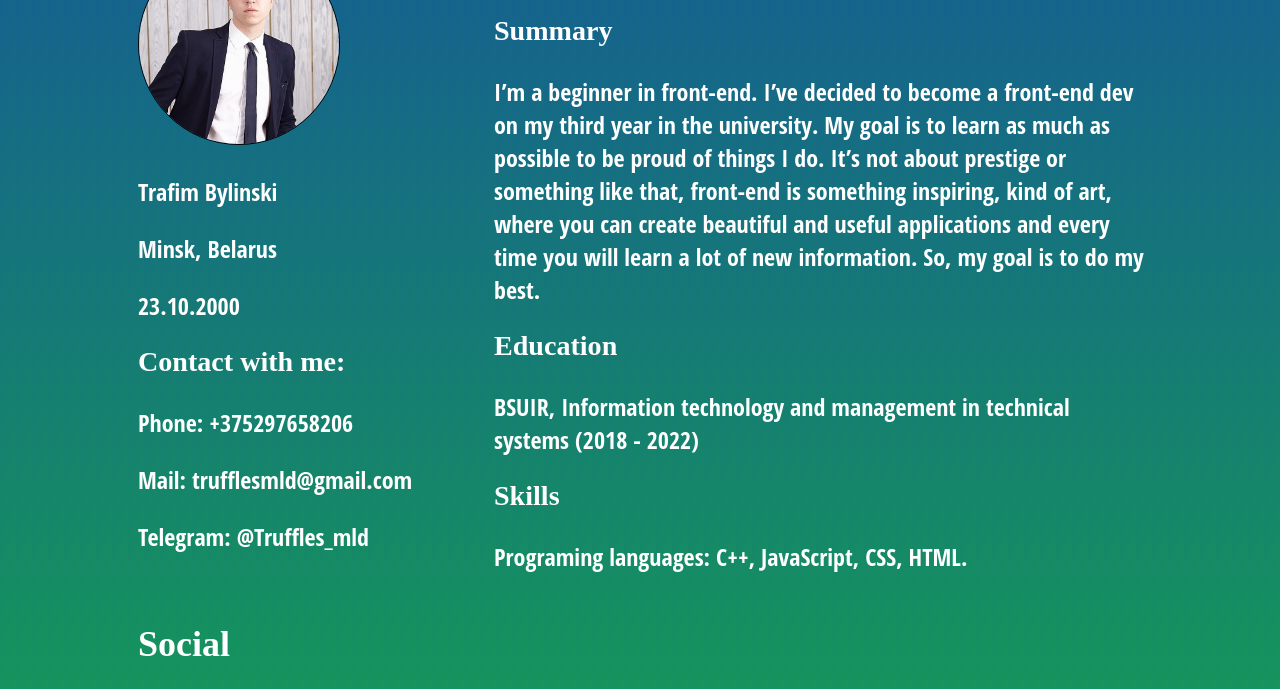
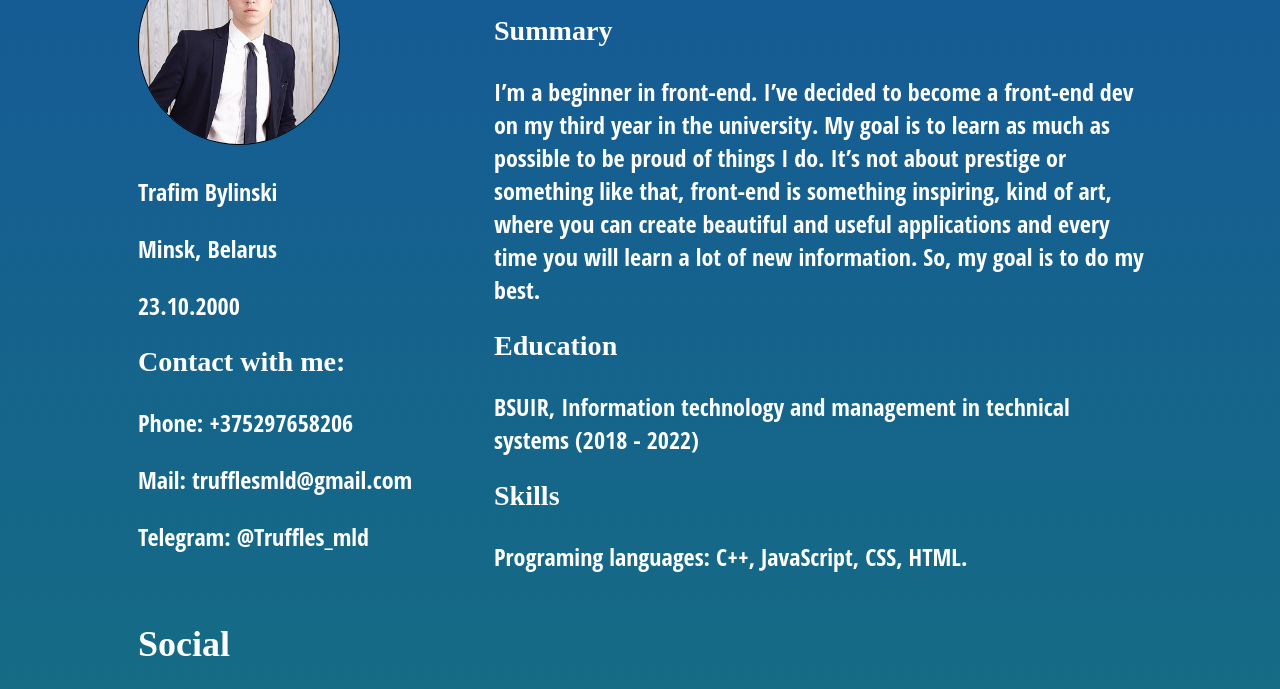
Before and after one commit to Trufflesmld/cv, a plain HTML site: page index.html in a window 1280 px wide. Shown: the part 168-857 px from the top of the page. Drawn offline with Linux system fonts and the light colour scheme.

Commit message:
Update styles.css

```diff
--- a/styles.css
+++ b/styles.css
@@ -5,7 +5,7 @@ body {
     margin: 0 auto;
     width: 1024px;
     height: 100%;
-    background-size: 1em;
+    background-size: 1em 300%;
     display: grid;
     grid-template-columns: 350px 670px;
       grid-template-rows: 0.1fr 1fr 0.1fr;
```
